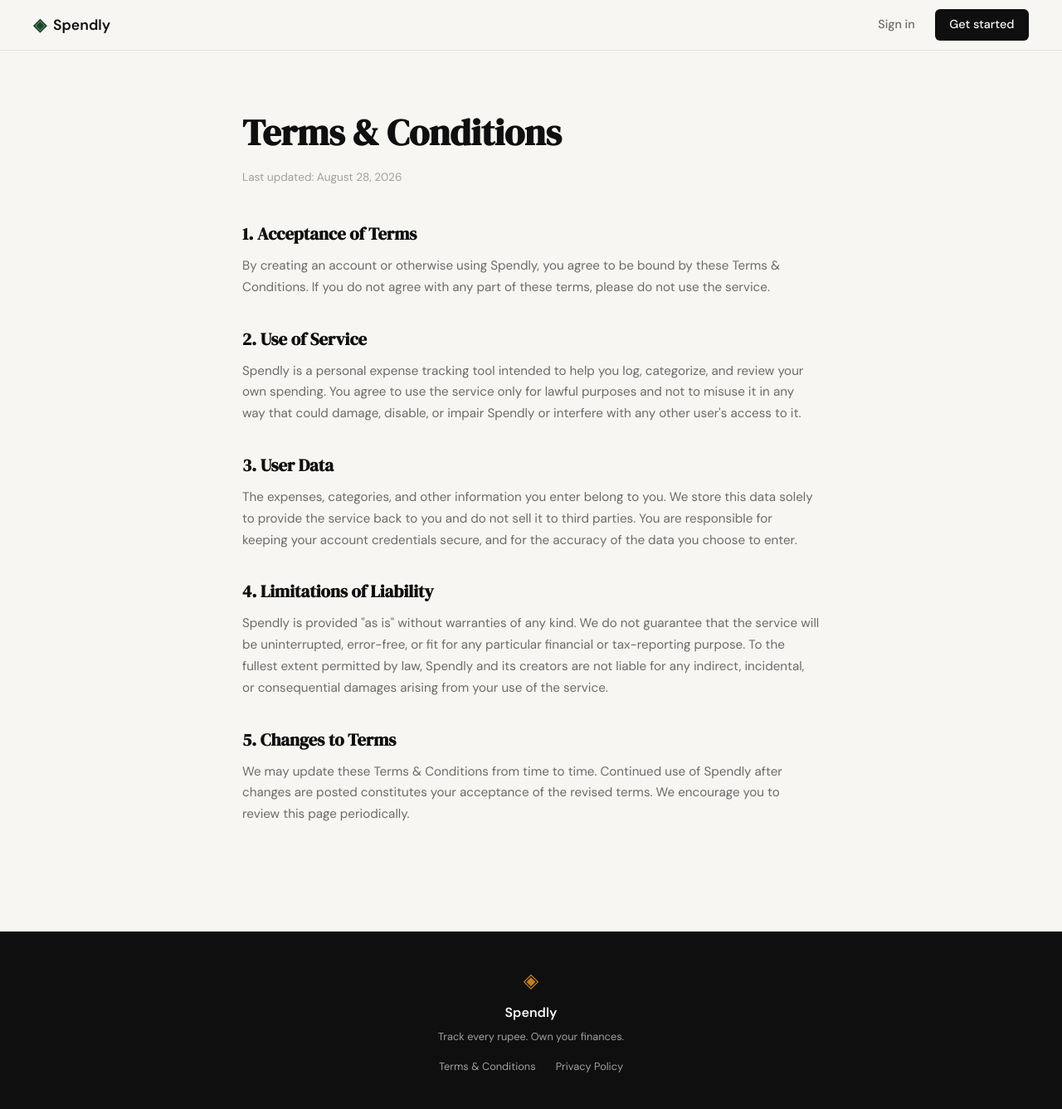
After one commit to auryndcosta/spendly, a Flask app: page /terms in a window 1280 px wide. The commit adds this page. Shown: the whole page at 83% size. Run offline with Flask 3, Linux system fonts and the light colour scheme.

Commit message:
landing: add terms and conditions page route

```diff
--- a/app.py
+++ b/app.py
@@ -20,6 +20,11 @@ def register():
 @app.route("/login")
 def login():
     return render_template("login.html")
+
+
+@app.route("/terms")
+def terms():
+    return render_template("terms.html")
 
 
 # ------------------------------------------------------------------ #
--- a/static/css/style.css
+++ b/static/css/style.css
@@ -478,6 +478,49 @@ a { color: inherit; text-decoration: none; }
 .auth-switch a:hover { text-decoration: underline; }
 
 /* ------------------------------------------------------------------ */
+/* Legal pages                                                         */
+/* ------------------------------------------------------------------ */
+
+.legal-section {
+    padding: 4rem 2rem 6rem;
+    max-width: 760px;
+    margin: 0 auto;
+}
+
+.legal-header {
+    margin-bottom: 2.5rem;
+}
+
+.legal-title {
+    font-family: var(--font-display);
+    font-size: clamp(2rem, 4vw, 2.75rem);
+    color: var(--ink);
+    margin-bottom: 0.5rem;
+}
+
+.legal-updated {
+    font-size: 0.85rem;
+    color: var(--ink-faint);
+}
+
+.legal-block {
+    margin-bottom: 2rem;
+}
+
+.legal-block h2 {
+    font-family: var(--font-display);
+    font-size: 1.3rem;
+    color: var(--ink);
+    margin-bottom: 0.6rem;
+}
+
+.legal-block p {
+    font-size: 0.95rem;
+    color: var(--ink-muted);
+    line-height: 1.7;
+}
+
+/* ------------------------------------------------------------------ */
 /* Footer                                                              */
 /* ------------------------------------------------------------------ */
 
--- a/templates/base.html
+++ b/templates/base.html
@@ -35,7 +35,7 @@
             <span class="footer-name">Spendly</span>
             <p class="footer-copy">Track every rupee. Own your finances.</p>
             <div class="footer-links">
-                <a href="#">Terms &amp; Conditions</a>
+                <a href="{{ url_for('terms') }}">Terms &amp; Conditions</a>
                 <a href="#">Privacy Policy</a>
             </div>
         </div>
--- /dev/null
+++ b/templates/terms.html
@@ -0,0 +1,65 @@
+{% extends "base.html" %}
+
+{% block title %}Terms & Conditions — Spendly{% endblock %}
+
+{% block content %}
+
+<section class="legal-section">
+    <div class="legal-inner">
+        <div class="legal-header">
+            <h1 class="legal-title">Terms &amp; Conditions</h1>
+            <p class="legal-updated">Last updated: August 28, 2026</p>
+        </div>
+
+        <div class="legal-block">
+            <h2>1. Acceptance of Terms</h2>
+            <p>
+                By creating an account or otherwise using Spendly, you agree to be bound by
+                these Terms &amp; Conditions. If you do not agree with any part of these terms,
+                please do not use the service.
+            </p>
+        </div>
+
+        <div class="legal-block">
+            <h2>2. Use of Service</h2>
+            <p>
+                Spendly is a personal expense tracking tool intended to help you log, categorize,
+                and review your own spending. You agree to use the service only for lawful purposes
+                and not to misuse it in any way that could damage, disable, or impair Spendly or
+                interfere with any other user's access to it.
+            </p>
+        </div>
+
+        <div class="legal-block">
+            <h2>3. User Data</h2>
+            <p>
+                The expenses, categories, and other information you enter belong to you. We store
+                this data solely to provide the service back to you and do not sell it to third
+                parties. You are responsible for keeping your account credentials secure, and for
+                the accuracy of the data you choose to enter.
+            </p>
+        </div>
+
+        <div class="legal-block">
+            <h2>4. Limitations of Liability</h2>
+            <p>
+                Spendly is provided "as is" without warranties of any kind. We do not guarantee
+                that the service will be uninterrupted, error-free, or fit for any particular
+                financial or tax-reporting purpose. To the fullest extent permitted by law, Spendly
+                and its creators are not liable for any indirect, incidental, or consequential
+                damages arising from your use of the service.
+            </p>
+        </div>
+
+        <div class="legal-block">
+            <h2>5. Changes to Terms</h2>
+            <p>
+                We may update these Terms &amp; Conditions from time to time. Continued use of
+                Spendly after changes are posted constitutes your acceptance of the revised terms.
+                We encourage you to review this page periodically.
+            </p>
+        </div>
+    </div>
+</section>
+
+{% endblock %}
```
